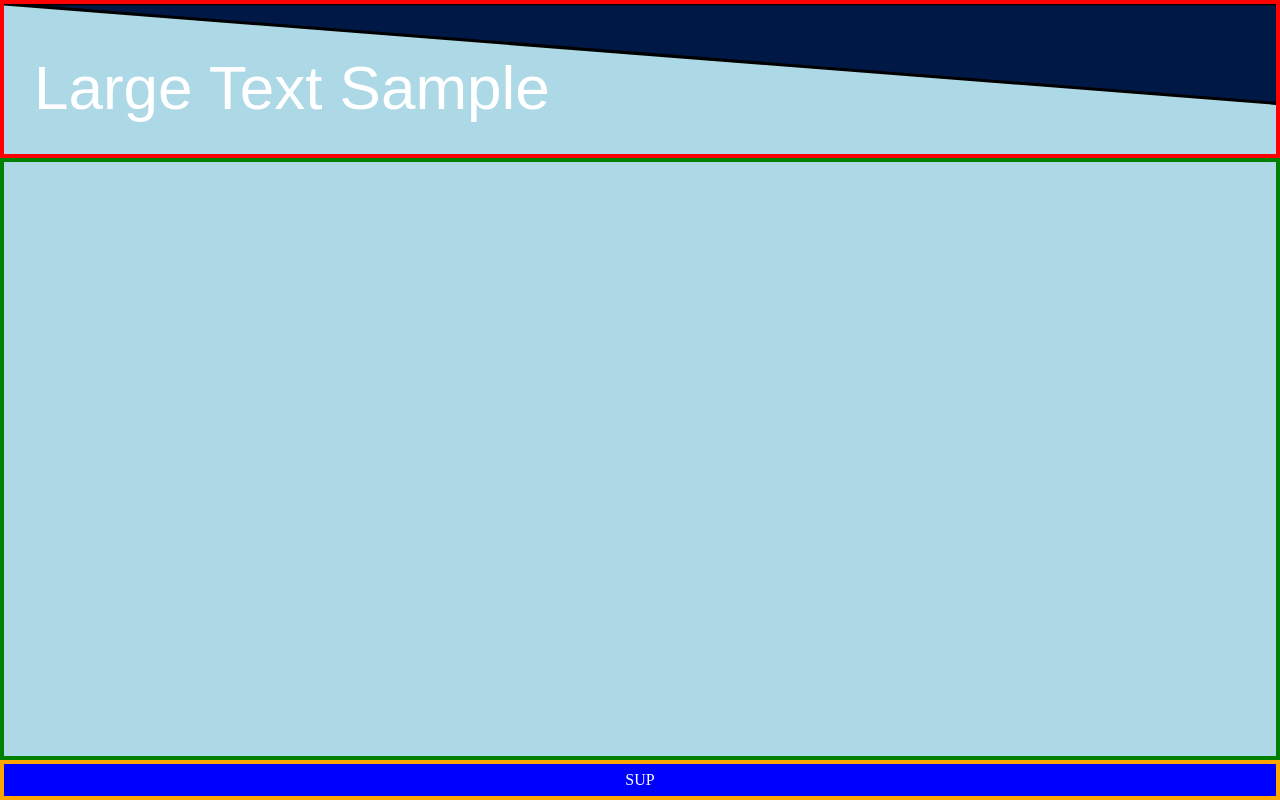
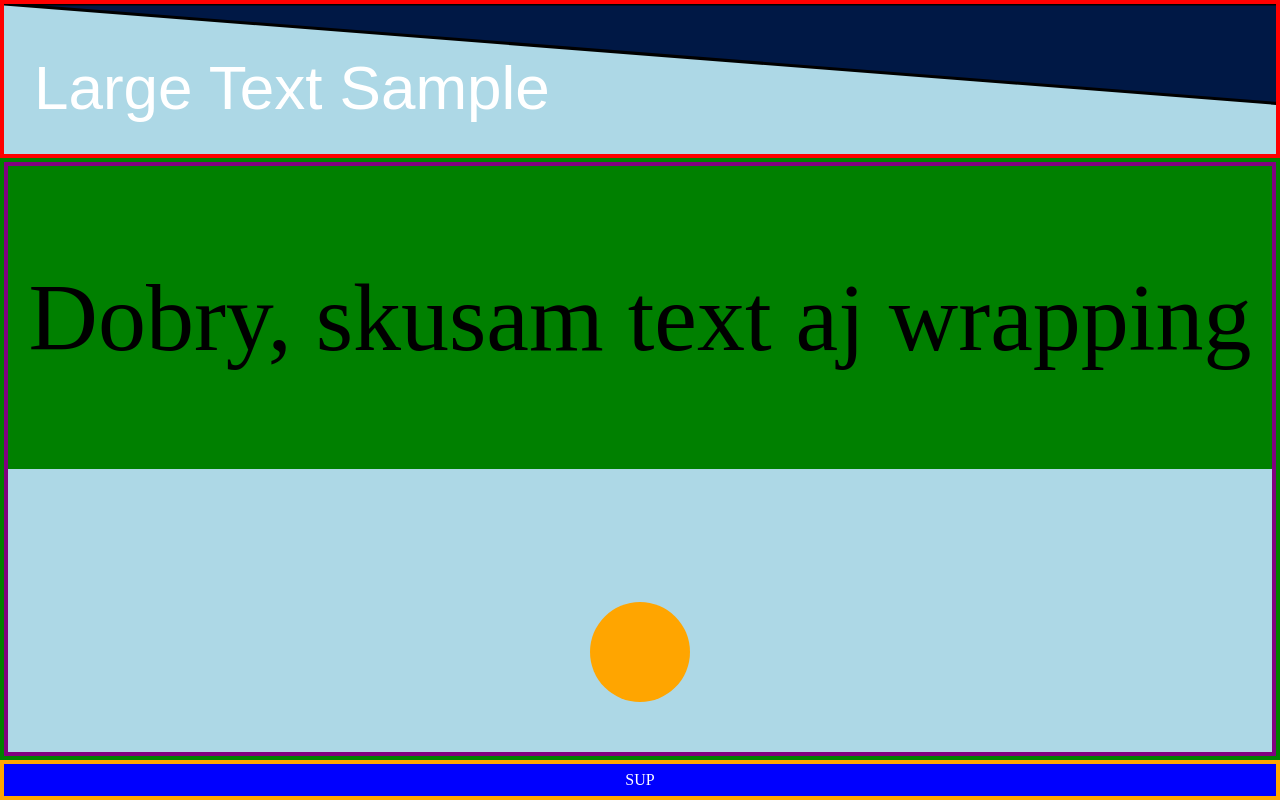
Before and after one commit to zimon-cocos/Ts-testing2, a website: page index.html in a window 1280 px wide. Drawn offline with Linux system fonts and the light colour scheme.

Commit message:
commit pred pridavanim predlzovania stranky cez ts a sekcie

```diff
--- a/index.html
+++ b/index.html
@@ -16,7 +16,16 @@
     </div>
     <div id="main">
         <section id="sect1">
+            <div id="lTxtSect1">
+                <p>Dobry, skusam text aj
+                wrapping</p>
+            </div>
 
+            <div id="clickShapeBox">
+                <svg width="100%" height="100%">
+                    <circle id="svgCircle" cx="150" cy="50" r="50" style="fill:orange"/>
+                </svg>
+            </div>
         </section>
 
         <section id="sect2">
--- a/style.css
+++ b/style.css
@@ -18,8 +18,53 @@ body{
 #main{
     display: flex;
     flex: 1;
+    flex-direction: column;
     border: solid 4px green;
 
+}
+
+.expanded{
+    display: flex;
+    flex: 1;
+    min-height: 400px;
+}
+
+#sect1{
+    display: flex;
+    flex-direction: column;
+    flex: 1;
+    align-items: center;
+    justify-content: space-between;
+
+
+    border:solid 4px purple;
+}
+
+#lTxtSect1{
+    display: flex;
+    flex-direction: column;
+    flex: 0 1;
+    align-items: center;
+    align-self: stretch;
+    justify-content: center;
+
+    background-color: green;
+    font-size: 96px;
+}
+
+#clickShapeBox{
+    display: flex;
+    flex-direction: column;
+    align-items: center;
+    justify-content: center;
+}
+
+
+#sect2{
+
+    display: none;
+
+    border:solid 4px aqua;
 }
 
 
```
